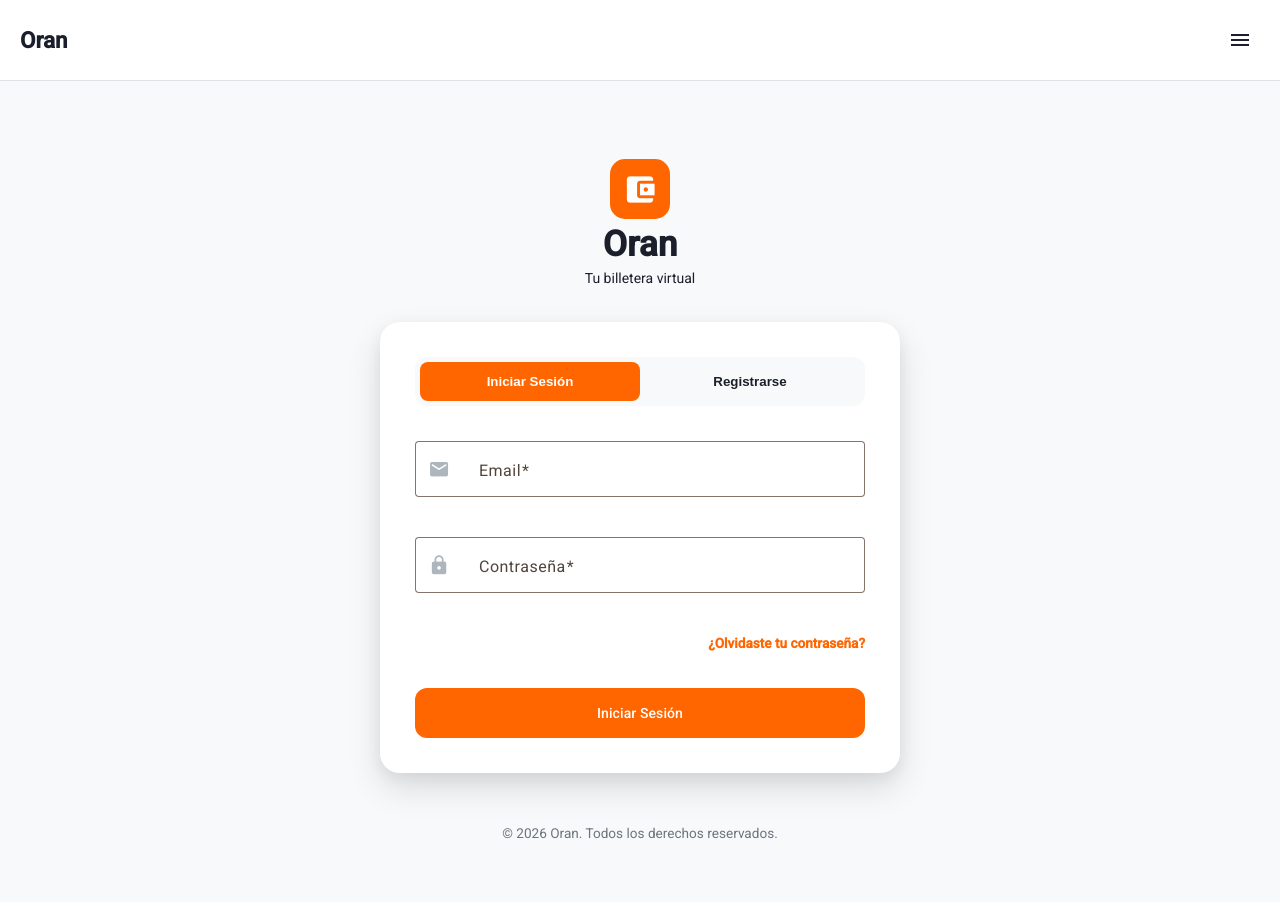
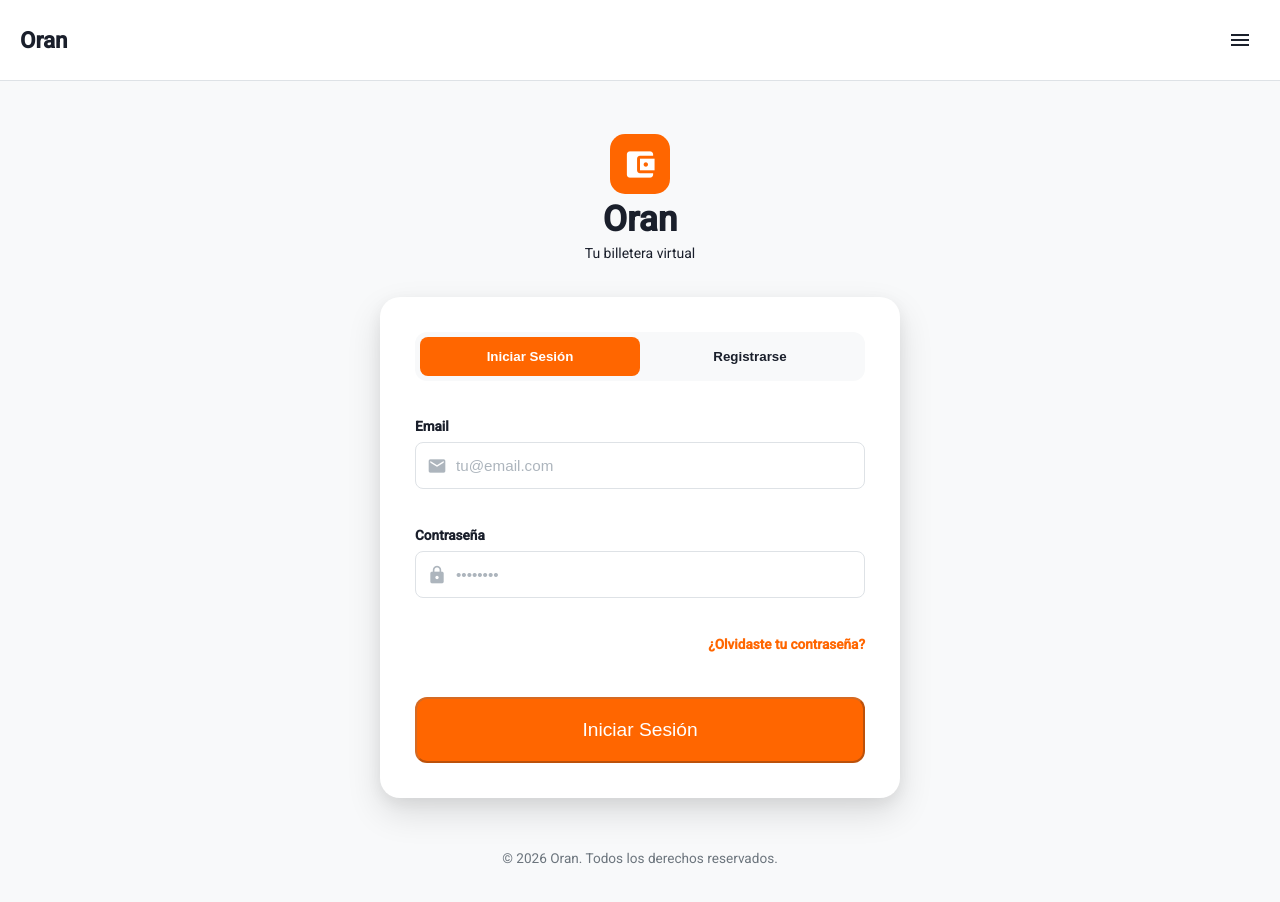
Before and after one commit to CastroLautaro1/Billetera-Front, an Angular app: page /auth in a window 1280 px wide. Shown: the top 902 px of the page. Built offline with nearby package versions, Linux system fonts and the light colour scheme.

Commit message:
refactor: change all the angular materials styles for pure css.

```diff
--- a/src/app/features/auth-component/auth-component.css
+++ b/src/app/features/auth-component/auth-component.css
@@ -11,6 +11,7 @@
   box-sizing: border-box;
 }
 
+/* --- LOGO DE ORAN --- */
 .brand-section {
   text-align: center;
   margin-bottom: 20px;
@@ -44,6 +45,7 @@
   color: var(--text-main);
 }
 
+/* --- CARD PARA AUTENTICARSE --- */
 .auth-card {
   background: var(--bg-card);
   width: 100%;
@@ -83,23 +85,122 @@
   color: white;
 }
 
-/* Espaciado entre grupos de Material para que no se peguen */
-mat-form-field {
-  margin-bottom: 20px;
+/* --- FORM E INPUTS --- */
+.auth-form {
+  display: flex;
+  flex-direction: column;
+  gap: 18px;
 }
 
-.full-width { width: 100%; }
+.input-group {
+  display: flex;
+  flex-direction: column;
+  gap: 6px;
+  position: relative;
+  padding-bottom: 18px;
+}
+
+.input-group label {
+  font-size: 0.85rem;
+  font-weight: 600;
+  color: var(--text-main);
+}
+
+.input-wrapper {
+  position: relative;
+  display: flex;
+  align-items: center;
+  width: 100%;
+}
+
+.input-icon {
+  position: absolute;
+  left: 12px;
+  color: var(--text-placeholder, #9ca3af);
+  font-size: 20px;
+  width: 20px;
+  height: 20px;
+  transition: color 0.2s ease;
+  pointer-events: none;
+}
+
+.oran-input {
+  width: 100%;
+  padding: 14px 15px 14px 40px; /* 40px a la izquierda para que el icono tenga lugar */
+  background-color: transparent;
+  border: 1px solid var(--border-medium, #4b5563);
+  border-radius: 8px;
+  font-size: 0.95rem;
+  color: var(--text-main, #ffffff);
+  outline: none;
+  transition: border-color 0.2s ease, box-shadow 0.2s ease;
+  box-sizing: border-box;
+}
+
+.oran-input::placeholder {
+  color: var(--text-placeholder, #9ca3af);
+}
+
+/*  HOVERS PARA LOS INPUTS */
+.oran-input:hover {
+  border-color: var(--accent-primary);
+}
+
+.oran-input:focus {
+  border-color: var(--accent-primary);
+  box-shadow: 0 0 0 3px rgba(255, 102, 0, 0.15);
+}
+
+.input-wrapper:focus-within .input-icon {
+  color: var(--accent-primary);
+}
+
+/* --- ESTILOS DE ERROR --- */
+.oran-input.input-error {
+  border-color: var(--danger);
+}
+
+.oran-input.input-error:focus {
+  box-shadow: 0 0 0 3px rgba(255, 68, 68, 0.15);
+}
+
+.error-text {
+  color: var(--danger);
+  font-size: 0.8rem;
+  font-weight: 500;
+  position: absolute;
+  bottom: 0;
+  left: 0;
+  animation: slideDown 0.2s ease-out /* animación para que aparezca suavemente */;
+}
+
+.fade-in {
+  animation: fadeIn 0.3s ease-in-out; /* animación sutil al cambiar entre login y registro */
+}
+
+@keyframes fadeIn {
+  from { opacity: 0; transform: translateY(5px); }
+  to { opacity: 1; transform: translateY(0); }
+}
+
+@keyframes slideDown {
+  from { opacity: 0; transform: translateY(-5px); }
+  to { opacity: 1; transform: translateY(0); }
+}
+
 .row { display: flex; gap: 15px; }
 .col { flex: 1; }
 
+/* --- BOTON --- */
 .btn-primary {
   width: 100%;
   background-color: var(--accent-primary) !important;
   color: white !important;
-  padding: 25px !important;
+  padding: 20px !important;
   border-radius: 12px !important;
   font-weight: 500 !important;
-  margin-top: 20px;
+  font-size: 1.2rem;
+  margin-top: 10px;
   transition: all 0.2s ease-in-out;
 }
 
@@ -117,34 +218,21 @@ mat-form-field {
   font-weight: bold;
 }
 
+/* --- FOOTER --- */
 .auth-footer {
-  /* 4. Separar el footer */
   margin-top: 50px;
   color: var(--text-muted);
   font-size: 0.85rem;
 }
 
-/* Ajuste de iconos matPrefix */
-i[matPrefix] {
-  color: var(--text-placeholder);
-  font-size: 1.2rem;
-  margin-right: 12px;
-}
-
 /* Color de los iconos cuando no están en foco */
 mat-icon[matPrefix] {
   color: var(--text-placeholder);;
-  margin-right: 12px; /* Espacio entre el icono y el texto */
-  transform: scale(0.9); /* Ajuste de tamaño opcional */
+  margin-right: 12px;
+  transform: scale(0.9);
 }
 
 /* Color de los iconos cuando el usuario hace clic en el input */
 .mat-mdc-form-field.mat-focused mat-icon[matPrefix] {
-  color: var(--accent-primary); /* Se pone naranja Oran al escribir */
+  color: var(--accent-primary);
 }
-
-/* Ajuste para centrar el icono verticalmente */
-.mat-mdc-text-field-wrapper .mat-mdc-form-field-prefix {
-  display: flex;
-  align-items: center;
-}
--- a/src/app/features/auth-component/auth-component.html
+++ b/src/app/features/auth-component/auth-component.html
@@ -13,65 +13,124 @@
       <button type="button" [class.active]="!isLoginMode" (click)="isLoginMode = false">Registrarse</button>
     </div>
 
-    <form [formGroup]="isLoginMode ? loginForm : registerForm" (ngSubmit)="submit()" class="auth-form">
+    @if (isLoginMode) {
+      <form [formGroup]="loginForm" (ngSubmit)="submit()" class="auth-form fade-in">
 
-      @if (!isLoginMode) {
+        <div class="input-group">
+
+          <label>Email</label>
+          <div class="input-wrapper">
+            <mat-icon class="input-icon">email</mat-icon>
+            <input type="email" class="oran-input" formControlName="email" placeholder="tu@email.com"
+                   [class.input-error]="loginForm.get('email')?.invalid && loginForm.get('email')?.touched">
+          </div>
+
+          @if (loginForm.get('email')?.touched) {
+            @if (loginForm.get('email')?.hasError('required')) {
+              <span class="error-text">El email es requerido</span>
+            } @else if (loginForm.get('email')?.hasError('email')) {
+              <span class="error-text">Ingresa un formato válido</span>
+            }
+          }
+
+        </div>
+
+        <div class="input-group">
+
+          <label>Contraseña</label>
+          <div class="input-wrapper">
+            <mat-icon class="input-icon">lock</mat-icon>
+            <input type="password" class="oran-input" formControlName="password" placeholder="••••••••"
+                   [class.input-error]="loginForm.get('password')?.invalid && loginForm.get('password')?.touched">
+          </div>
+          @if (loginForm.get('password')?.touched && loginForm.get('password')?.hasError('required')) {
+            <span class="error-text">La contraseña es requerida</span>
+          } @else if (loginForm.get('password')?.hasError('minlength')) {
+            <span class="error-text">La contraseña debe tener 8 caracteres mínimo</span>
+          }
+
+        </div>
+
+        <a href="#" class="forgot-password">¿Olvidaste tu contraseña?</a>
+
+        <button type="submit" class="btn-primary" [disabled]="loginForm.invalid">
+          Iniciar Sesión
+        </button>
+      </form>
+    }
+
+    @else {
+      <form [formGroup]="registerForm" (ngSubmit)="submit()" class="auth-form fade-in">
+
         <div class="row">
-          <mat-form-field appearance="outline" class="col">
-            <mat-label>Nombre</mat-label>
-            <input matInput formControlName="firstname" placeholder="Juan">
-            <mat-icon matPrefix>person</mat-icon>
-            @if (registerForm.get('firstname')?.hasError('required')) {
-              <mat-error>El nombre es obligatorio</mat-error>
+          <div class="input-group col">
+
+            <label>Nombre</label>
+            <div class="input-wrapper">
+              <mat-icon class="input-icon">person</mat-icon>
+              <input type="text" class="oran-input" formControlName="firstname" placeholder="Juan"
+                     [class.input-error]="registerForm.get('firstname')?.invalid && registerForm.get('firstname')?.touched">
+            </div>
+            @if (registerForm.get('firstname')?.invalid && registerForm.get('firstname')?.touched) {
+              <span class="error-text">Obligatorio</span>
             }
-          </mat-form-field>
 
-          <mat-form-field appearance="outline" class="col">
-            <mat-label>Apellido</mat-label>
-            <input matInput formControlName="lastname" placeholder="Pérez">
-            <mat-icon matPrefix>person</mat-icon>
-            @if (registerForm.get('lastname')?.hasError('required')) {
-              <mat-error>El apellido es obligatorio</mat-error>
+          </div>
+
+          <div class="input-group col">
+
+            <label>Apellido</label>
+            <div class="input-wrapper">
+              <mat-icon class="input-icon">person</mat-icon>
+              <input type="text" class="oran-input" formControlName="lastname" placeholder="Pérez"
+                     [class.input-error]="registerForm.get('lastname')?.invalid && registerForm.get('lastname')?.touched">
+            </div>
+            @if (registerForm.get('lastname')?.invalid && registerForm.get('lastname')?.touched) {
+              <span class="error-text">Obligatorio</span>
             }
-          </mat-form-field>
+          </div>
+
         </div>
-      }
 
-      <mat-form-field appearance="outline" class="full-width">
-        <mat-label>Email</mat-label>
-        <input matInput type="email" formControlName="email" type="email" placeholder="tu@email.com">
-        <mat-icon matPrefix>email</mat-icon>
-        @if (emailControl?.hasError('required')) {
-          <mat-error>El email es requerido</mat-error>
-        } @else if (emailControl?.hasError('email')) {
-          <mat-error>Ingresa un formato de email válido</mat-error>
-        }
-      </mat-form-field>
+        <div class="input-group">
+          <label>Email</label>
+          <div class="input-wrapper">
+            <mat-icon class="input-icon">email</mat-icon>
+            <input type="email" class="oran-input" formControlName="email" placeholder="tu@email.com"
+                   [class.input-error]="registerForm.get('email')?.invalid && registerForm.get('email')?.touched">
+          </div>
+          @if (registerForm.get('email')?.touched) {
+            @if (registerForm.get('email')?.hasError('required')) {
+              <span class="error-text">El email es requerido</span>
+            } @else if (registerForm.get('email')?.hasError('email')) {
+              <span class="error-text">Ingresa un formato válido</span>
+            }
+          }
+        </div>
 
-      <mat-form-field appearance="outline" class="full-width">
-        <mat-label>Contraseña</mat-label>
-        <input matInput type="password" formControlName="password" placeholder="........">
-        <mat-icon matPrefix>lock</mat-icon>
-        @if (passwordControl?.hasError('required')) {
-          <mat-error>La contraseña es requerida</mat-error>
-        } @else if (passwordControl?.hasError('minlength')) {
-          <mat-error>Mínimo 6 caracteres</mat-error>
-        }
-      </mat-form-field>
+        <div class="input-group">
+          <label>Contraseña</label>
+          <div class="input-wrapper">
+            <mat-icon class="input-icon">lock</mat-icon>
+            <input type="password" class="oran-input" formControlName="password" placeholder="••••••••"
+                   [class.input-error]="registerForm.get('password')?.invalid && registerForm.get('password')?.touched">
+          </div>
+          @if (registerForm.get('password')?.touched) {
+            @if (registerForm.get('password')?.hasError('required')) {
+              <span class="error-text">La contraseña es requerida</span>
+            } @else if (registerForm.get('password')?.hasError('minlength')) {
+              <span class="error-text">Mínimo 6 caracteres</span>
+            }
+          }
+        </div>
 
-      @if (isLoginMode) {
-        <a href="#" class="forgot-password">¿Olvidaste tu contraseña?</a>
-      }
+        <p class="terms">Al registrarte, aceptas nuestros <span>Términos y Condiciones</span></p>
 
-      @if (!isLoginMode) {
-        <p class="terms">Al registrarte, aceptas nuestros <span>Términos y Condiciones</span></p>
-      }
-
-      <button mat-flat-button type="submit" class="btn-primary"
-              [disabled]="isLoginMode ? loginForm.invalid : registerForm.invalid">
-        {{ isLoginMode ? "Iniciar Sesión" : "Crear Cuenta" }}
-      </button>
-    </form>
+        <button type="submit" class="btn-primary" [disabled]="registerForm.invalid">
+          Crear Cuenta
+        </button>
+      </form>
+    }
   </div>
 
   <footer class="auth-footer">
```
Also changed, not shown: src/app/features/auth-component/auth-component.ts (+1 -12 lines).
